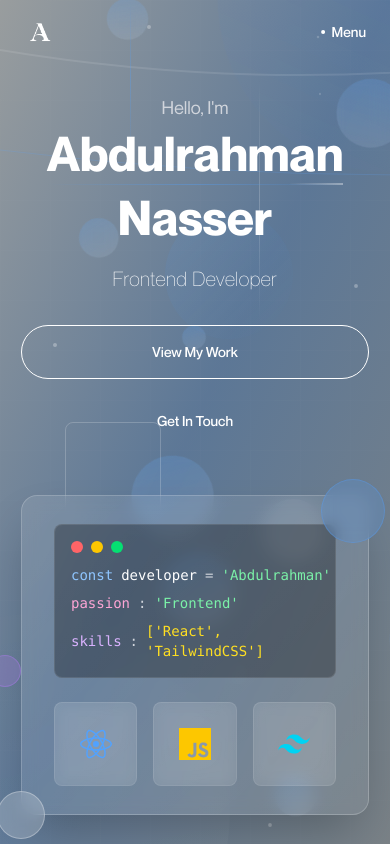
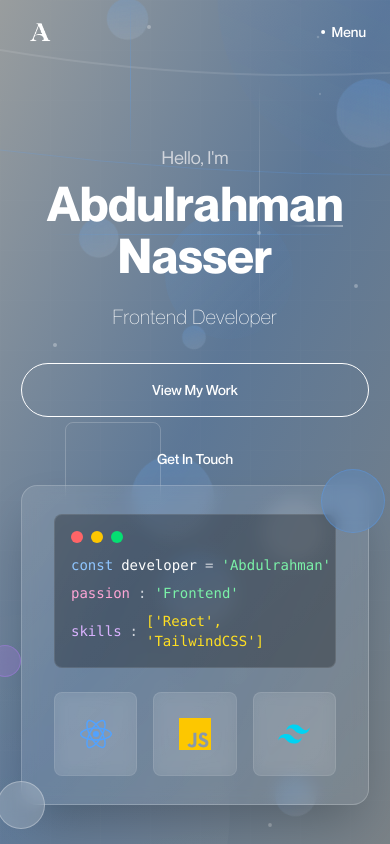
Before and after one commit to Abdulrahman-Nasser0/portifolio, a React (Vite) app: page / in a window 390 px wide. Shown: the top 844 px of the page. Built offline with nearby package versions, Linux system fonts and the light colour scheme.

Commit message:
Fix sizing erros in the hero section

```diff
--- a/src/pages/Home.jsx
+++ b/src/pages/Home.jsx
@@ -17,7 +17,7 @@ function Home() {
         {/* Parallax Elements */}
         <ParallaxElements />
         <div className="max-w-6xl mx-auto relative z-10 pt-16">
-          <div className="grid lg:grid-cols-2 gap-12 lg:gap-16 items-center">
+          <div className="grid mt-10 lg:mt-0 lg:grid-cols-2  lg:gap-16 items-center">
 
             {/* Left side - Text Content */}
             <div className="text-center lg:text-left">
@@ -31,7 +31,7 @@ function Home() {
                       delay={0.8}
                     />
                     {/* Animated light line under Abdulrahman */}
-                    <div className="absolute bottom-2 left-0 w-full h-0.5 overflow-hidden">
+                    <div className="absolute bottom-4 left-0 w-full h-0.5 overflow-hidden">
                       <div className="h-full bg-gradient-to-r from-transparent via-white to-transparent opacity-80 animate-[slideLight_3s_ease-in-out_infinite_1.5s]"></div>
                     </div>
                     {/* Additional glow effect */}
@@ -39,7 +39,7 @@ function Home() {
                   </div>
                   <AnimatedText
                     text="Nasser"
-                    className="text-5xl lg:text-6xl xl:text-7xl font-bold text-white mb-6 block"
+                    className="text-5xl lg:text-6xl xl:text-7xl font-bold text-white mb-6 -mt-3 block"
                     delay={1.2}
                   />
                 </div>
```
